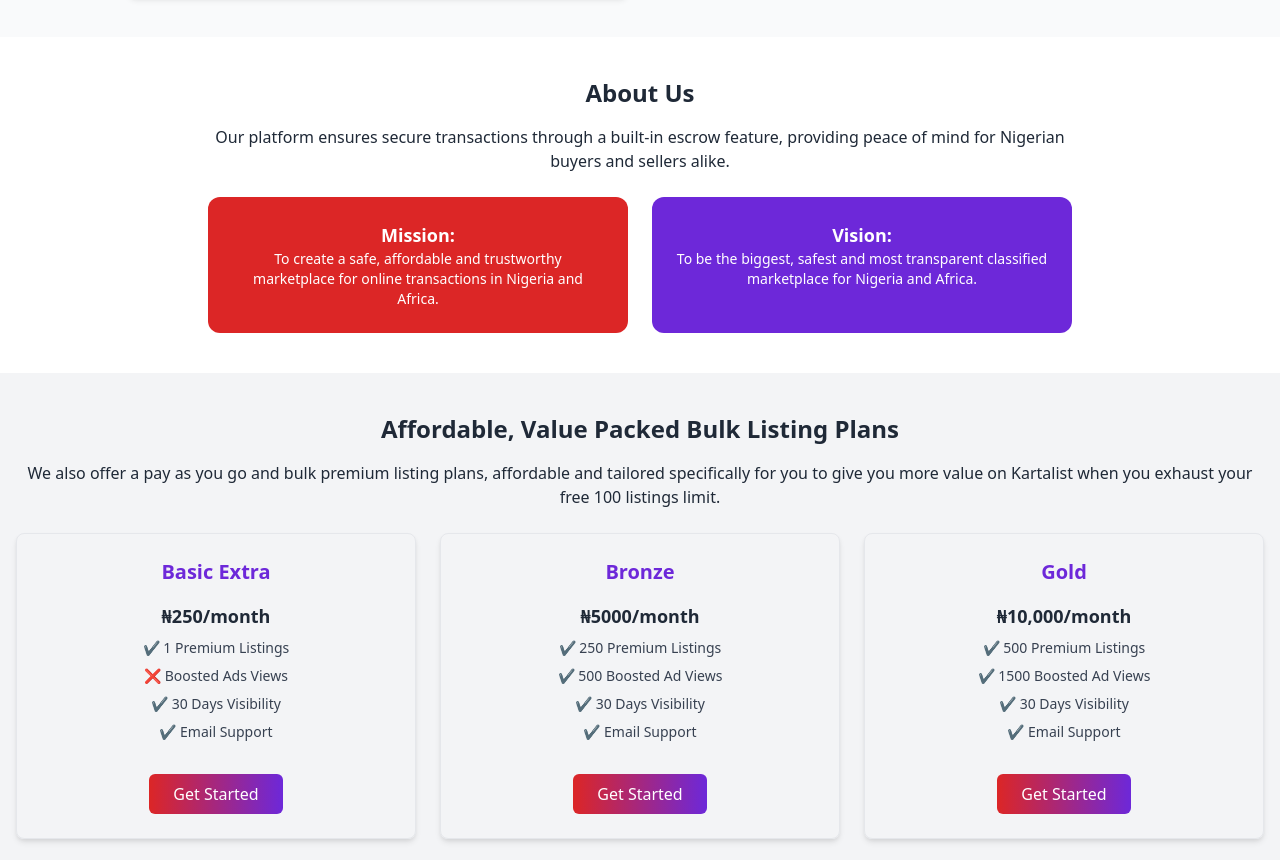
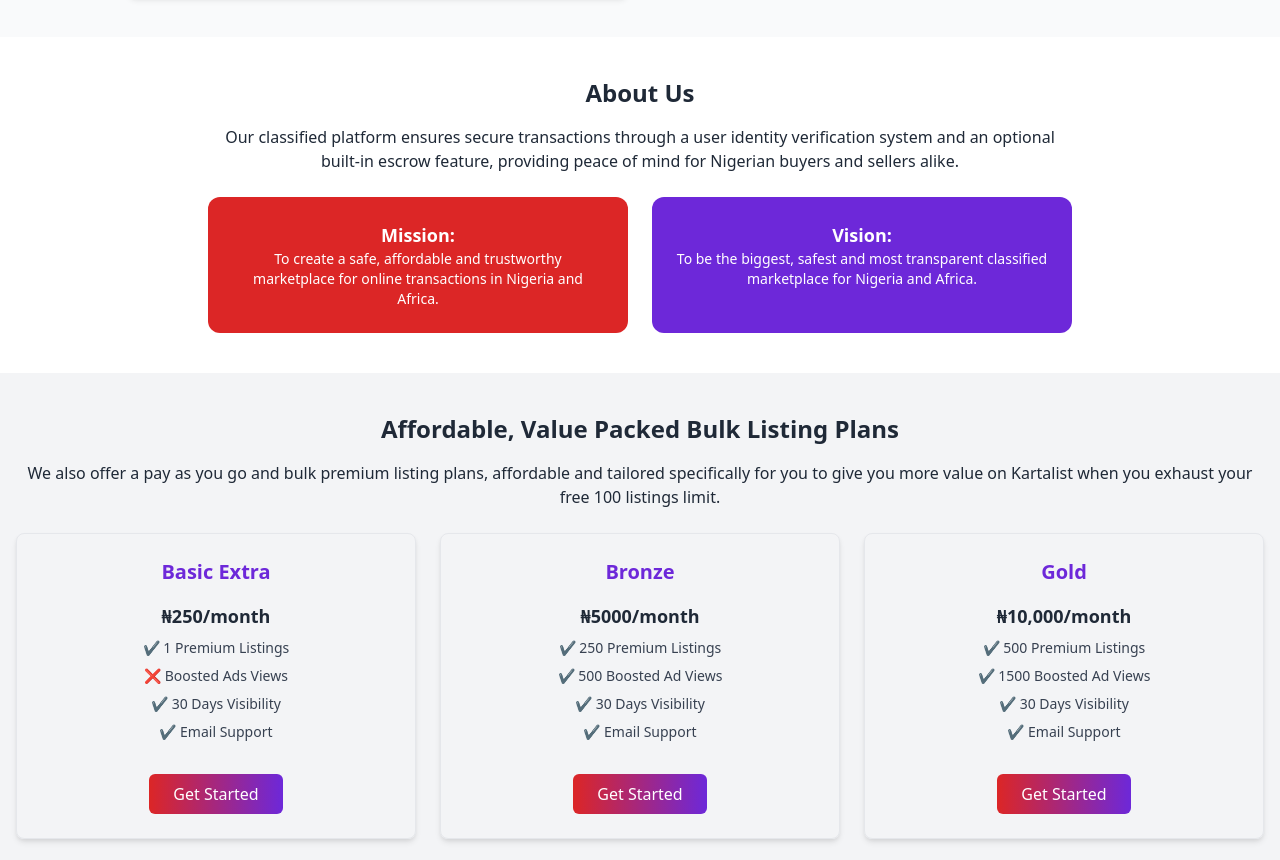
Before and after one commit to kartalist-africa/landing, a plain HTML site: page index.html in a window 1280 px wide. Shown: the part 2669-3529 px from the top of the page. Drawn offline with nearby package versions, Linux system fonts and the light colour scheme.

Commit message:
improve about us

```diff
--- a/index.html
+++ b/index.html
@@ -164,7 +164,7 @@
   <!-- About Us -->
   <section class="py-10 px-4 text-center max-w-4xl mx-auto" id="mission">
     <h3 class="text-2xl font-bold mb-4">About Us</h3>
-    <p class="mb-6">Our platform ensures secure transactions through a built-in escrow feature, providing peace of mind for Nigerian buyers and sellers alike.</p>
+    <p class="mb-6">Our classified platform ensures secure transactions through a user identity verification system and an optional built-in escrow feature, providing peace of mind for Nigerian buyers and sellers alike.</p>
     <div class="flex flex-col md:flex-row justify-center gap-6">
       <div class="bg-red-600 rounded-xl p-6 w-full md:w-1/2 text-white">
         <h4 class="font-bold text-lg">Mission:</h4>
```
